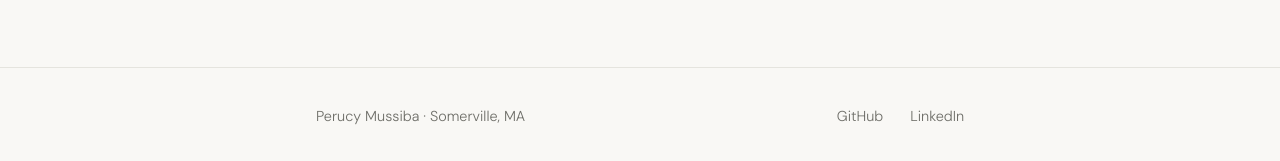
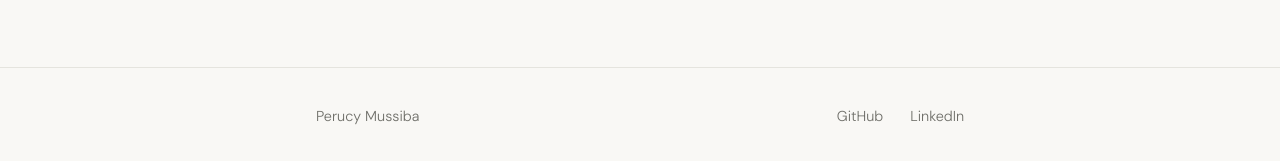
Before and after one commit to Perucy/research-blog, a Jekyll site: the page built from index.html, in a window 1280 px wide and 1359 px high. Shown: the part 1195-1356 px from the top of the window. Built offline with Jekyll 4.4.1, drawn with Linux system fonts in a browser that asks for light colours.

Commit message:
Update footer to display only author name
Removed location from footer author information.

```diff
--- a/_layouts/default.html
+++ b/_layouts/default.html
@@ -28,7 +28,7 @@
 
   <footer class="site-footer">
     <div class="footer-inner">
-      <p>{{ site.author }} · {{ site.location }}</p>
+      <p>{{ site.author }}</p>
       <div class="footer-links">
         <a href="https://github.com/{{ site.github_username }}" target="_blank">GitHub</a>
         <a href="https://linkedin.com/in/{{ site.linkedin }}" target="_blank">LinkedIn</a>
```
